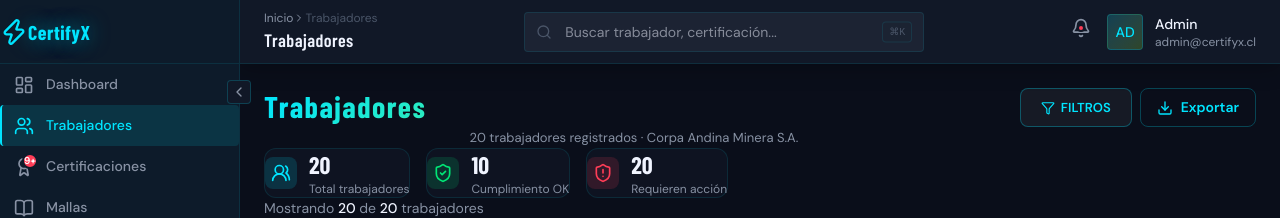
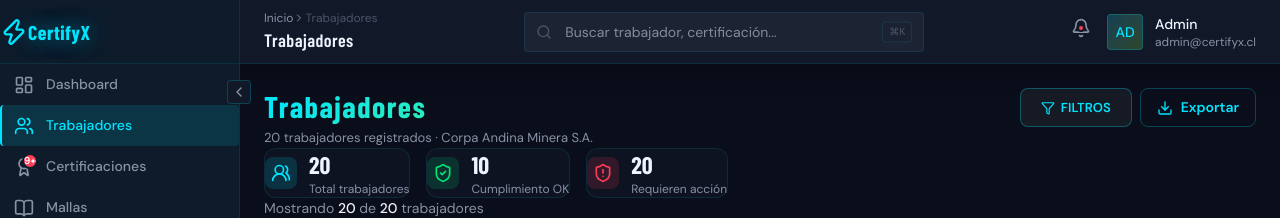
Before and after one commit to leandrodesignux-ux/Certify, a React (Vite) app: page /workers in a window 1280 px wide. Shown: the top 218 px of the page. Built offline with nearby package versions, Linux system fonts and the light colour scheme; grey boxes are pictures that could not be loaded.

Commit message:
Workers: remove textAlign:center from header subtitle

```diff
--- a/src/pages/Workers.tsx
+++ b/src/pages/Workers.tsx
@@ -52,7 +52,7 @@ function WorkersComponent() {
           <h1 className="font-display text-3xl font-bold text-gradient tracking-wider">
             Trabajadores
           </h1>
-          <p style={{ color: '#8892A4', fontSize: '13px', textAlign: 'center', marginTop: '4px' }}>
+          <p style={{ color: '#8892A4', fontSize: '13px', marginTop: '4px' }}>
             {totalWorkers} trabajadores registrados · Corpa Andina Minera S.A.
           </p>
         </div>
```
